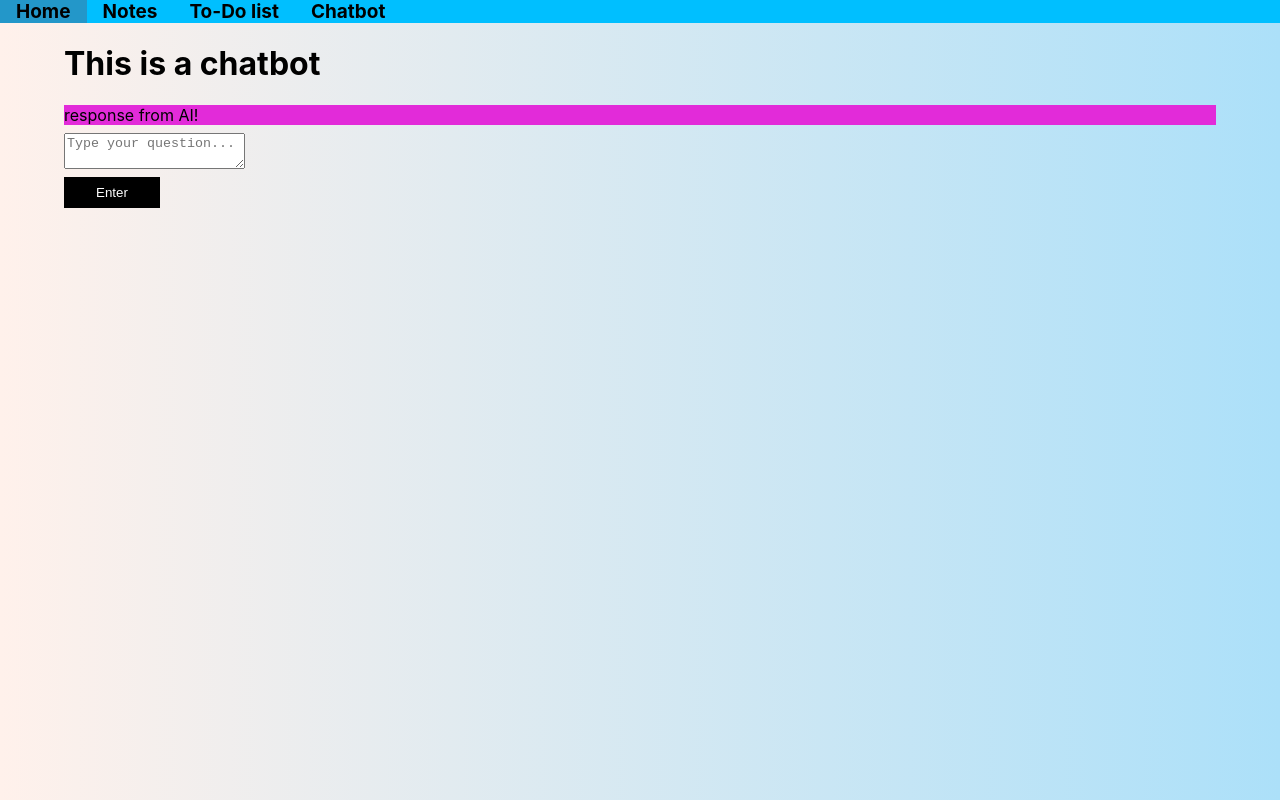
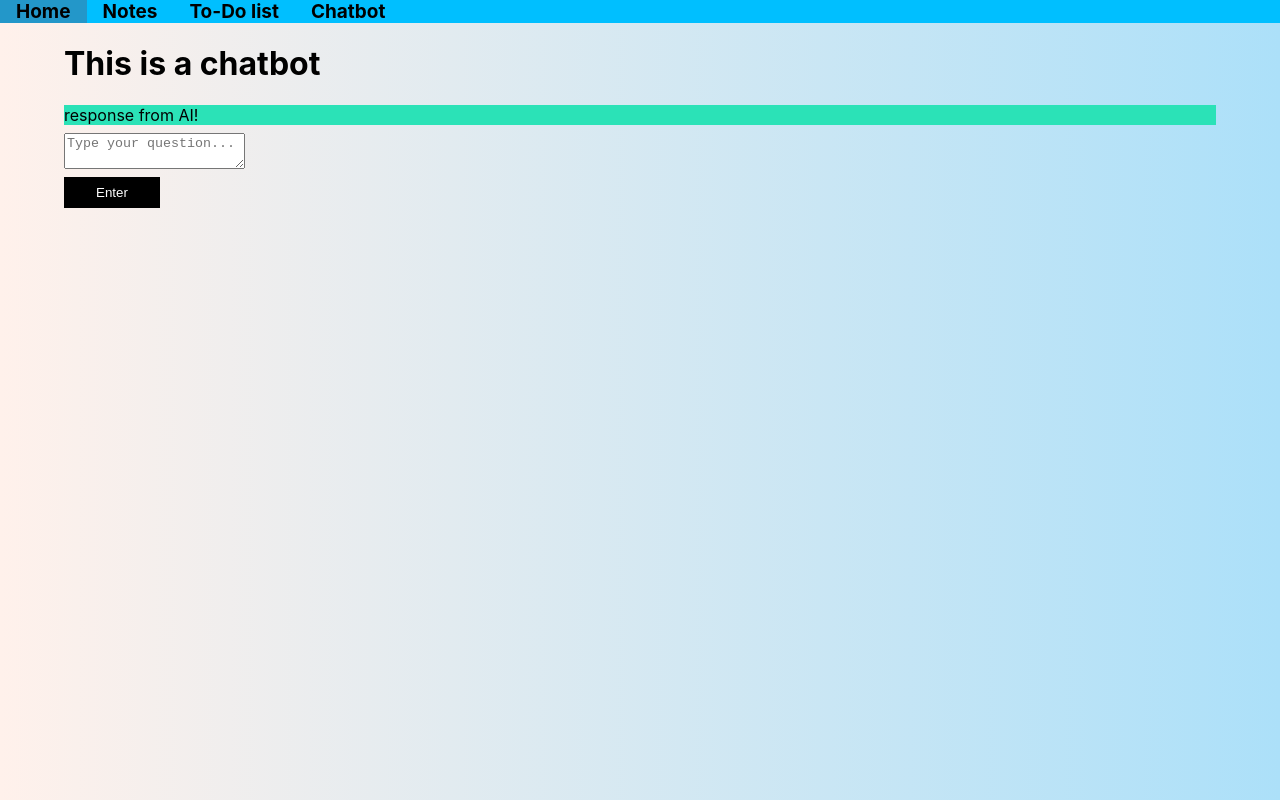
Before and after one commit to NTHOscar/memo-app, a Next.js app: page /chatbot in a window 1280 px wide. Built offline with nearby package versions, Linux system fonts and the light colour scheme.

Commit message:
update css

```diff
--- a/app/chatbot/Chat.module.css
+++ b/app/chatbot/Chat.module.css
@@ -1,4 +1,4 @@
 .chat{
-    background-color: rgb(226, 43, 217);
+    background-color: rgb(43, 226, 183);
     white-space: pre-line
 }
```
